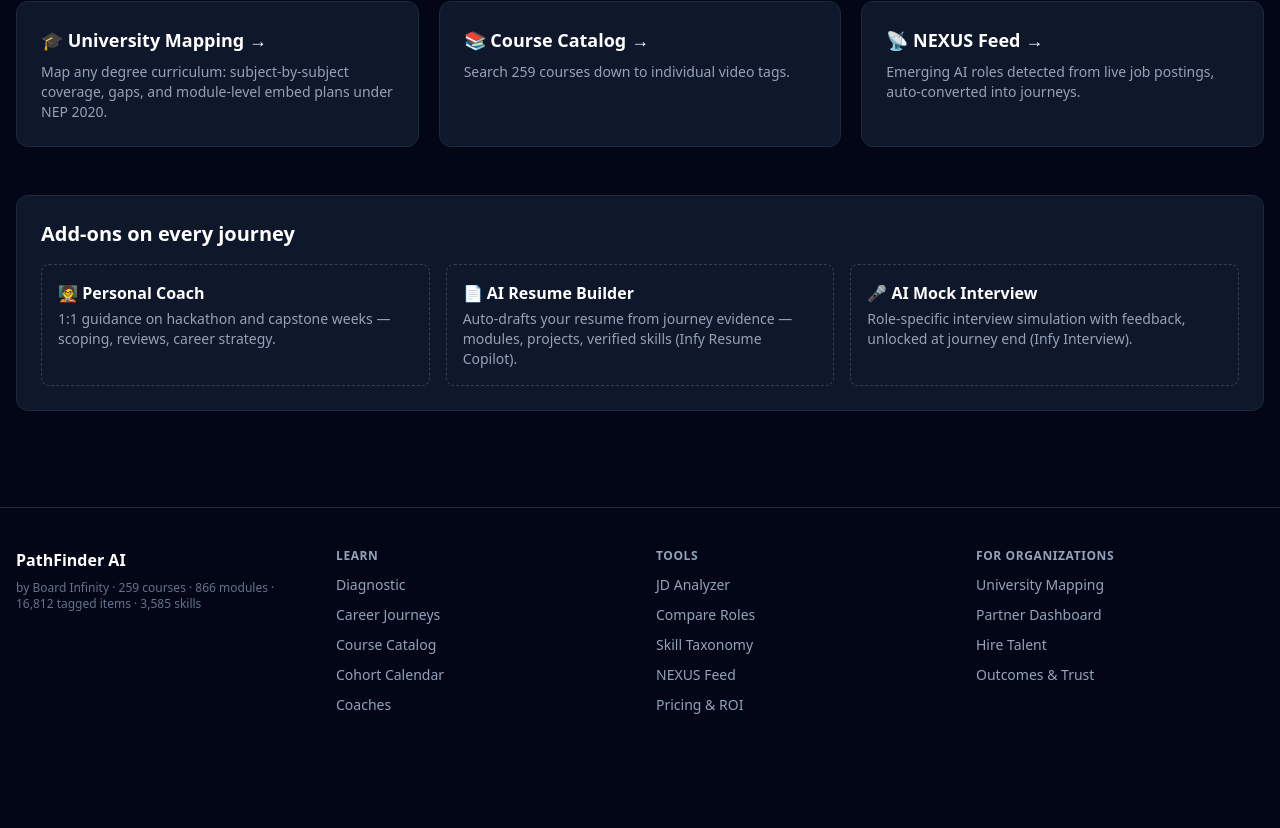
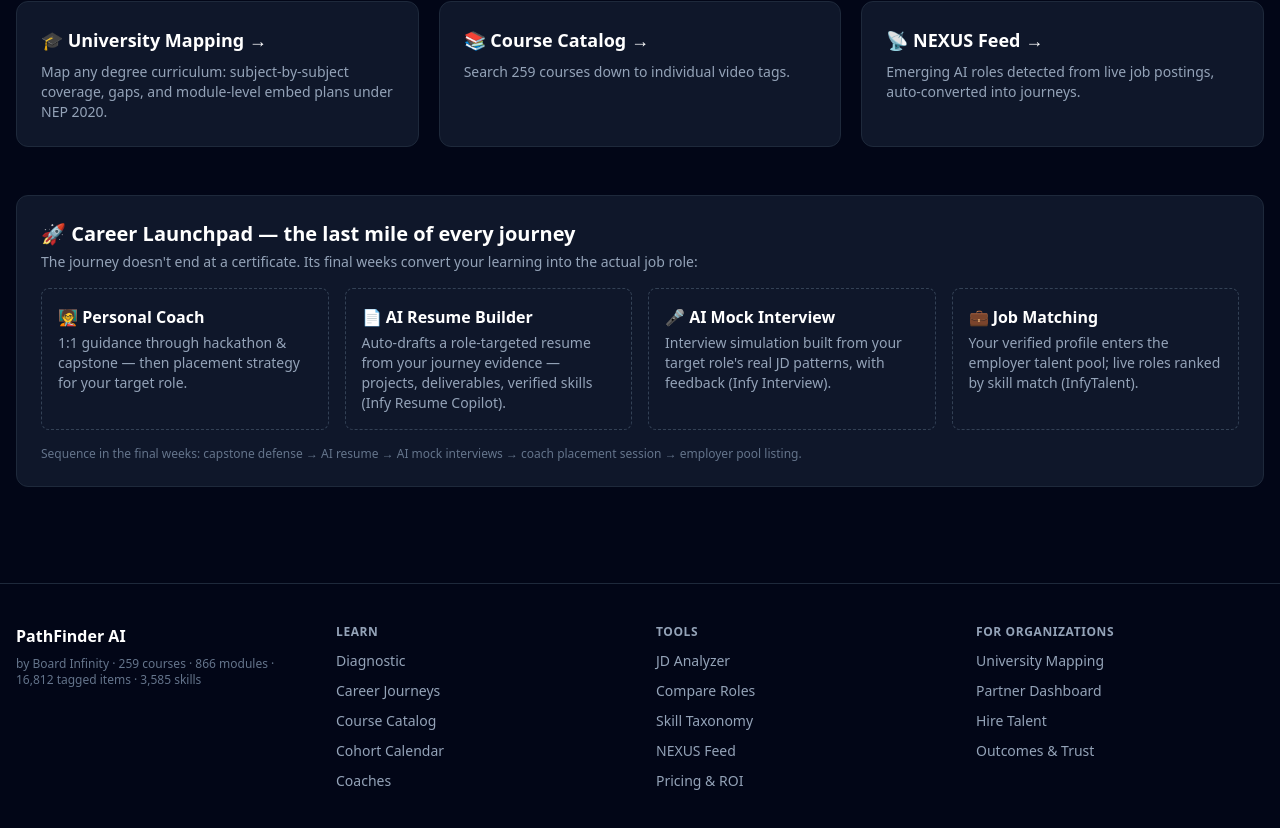
Before and after one commit to ravi6703/infyskill, a Next.js app: page / in a window 1280 px wide. Shown: the part 950-1778 px from the top of the page. Before the commit the page ends 1706 px from the top, so only its background shows below. Built offline with nearby package versions, Linux system fonts and the light colour scheme; no server answers.

Commit message:
v4.1: Career Launchpad framing (job-outcome add-ons + placement step), explainable degree benchmarks with subject-level evidence

```diff
--- a/app/page.jsx
+++ b/app/page.jsx
@@ -56,22 +56,28 @@
         ))}
       </section>
 
-      <section className="card mt-12 p-6">
-        <h2 className="text-xl font-bold text-white">Add-ons on every journey</h2>
-        <div className="mt-4 grid gap-4 sm:grid-cols-3">
+      <section className="card mt-12 border-emerald-900/50 p-6">
+        <h2 className="text-xl font-bold text-white">🚀 Career Launchpad — the last mile of every journey</h2>
+        <p className="mt-1 text-sm text-slate-400">The journey doesn&apos;t end at a certificate. Its final weeks convert your learning into the actual job role:</p>
+        <div className="mt-4 grid gap-4 sm:grid-cols-2 lg:grid-cols-4">
           <div className="rounded-lg border border-dashed border-slate-700 p-4">
             <p className="font-semibold text-white">🧑‍🏫 Personal Coach</p>
-            <p className="mt-1 text-sm text-slate-400">1:1 guidance on hackathon and capstone weeks — scoping, reviews, career strategy.</p>
+            <p className="mt-1 text-sm text-slate-400">1:1 guidance through hackathon & capstone — then placement strategy for your target role.</p>
           </div>
           <div className="rounded-lg border border-dashed border-slate-700 p-4">
             <p className="font-semibold text-white">📄 AI Resume Builder</p>
-            <p className="mt-1 text-sm text-slate-400">Auto-drafts your resume from journey evidence — modules, projects, verified skills (Infy Resume Copilot).</p>
+            <p className="mt-1 text-sm text-slate-400">Auto-drafts a role-targeted resume from your journey evidence — projects, deliverables, verified skills (Infy Resume Copilot).</p>
           </div>
           <div className="rounded-lg border border-dashed border-slate-700 p-4">
             <p className="font-semibold text-white">🎤 AI Mock Interview</p>
-            <p className="mt-1 text-sm text-slate-400">Role-specific interview simulation with feedback, unlocked at journey end (Infy Interview).</p>
+            <p className="mt-1 text-sm text-slate-400">Interview simulation built from your target role&apos;s real JD patterns, with feedback (Infy Interview).</p>
+          </div>
+          <div className="rounded-lg border border-dashed border-slate-700 p-4">
+            <p className="font-semibold text-white">💼 Job Matching</p>
+            <p className="mt-1 text-sm text-slate-400">Your verified profile enters the employer talent pool; live roles ranked by skill match (InfyTalent).</p>
           </div>
         </div>
+        <p className="mt-4 text-xs text-slate-500">Sequence in the final weeks: capstone defense → AI resume → AI mock interviews → coach placement session → employer pool listing.</p>
       </section>
     </div>
   );
--- a/app/university/page.jsx
+++ b/app/university/page.jsx
@@ -103,18 +103,40 @@
 
       <section className="mt-14">
         <h2 className="text-xl font-bold text-white">Pre-analyzed degree benchmarks</h2>
-        <div className="mt-4 grid gap-3 sm:grid-cols-2 lg:grid-cols-3">
+        <div className="card mt-3 border-brand-900 p-4 text-sm text-slate-300">
+          <p className="font-semibold text-white">What is this?</p>
+          <p className="mt-1 text-slate-400">We already ran 9 common Indian degree structures through the same engine you see above. Each card answers one question for a university:
+            <span className="text-brand-300"> “How much of this degree can Board Infinity deliver from its recorded library, today?”</span></p>
+          <ul className="mt-2 space-y-1 text-xs text-slate-400">
+            <li>• <span className="text-emerald-300">Coverage %</span> = subjects fully matched to a course count 1, partially matched count ½, unmatched count 0 — divided by total core subjects.</li>
+            <li>• <span className="text-emerald-300">Covered subjects</span> → delivered as async modules + live tutorials under NEP 2020&apos;s 40% online-credit allowance, with semester hackathons and a final-year capstone.</li>
+            <li>• <span className="text-amber-300">Gaps</span> (theory, math, law, labs) → stay with university faculty. That&apos;s deliberate — we supply the industry-aligned layer, the university keeps the academic core.</li>
+          </ul>
+          <p className="mt-2 text-xs text-slate-500">Click any degree to see the subject-by-subject evidence. These are benchmarks against typical syllabi — upload your actual curriculum above for your exact number.</p>
+        </div>
+        <div className="mt-4 space-y-3">
           {degrees.map((d) => (
-            <div key={d.name} className="card p-4">
-              <h3 className="text-sm font-bold text-white">{d.name}</h3>
-              <div className="mt-2 flex items-center gap-3">
-                <div className="h-2 flex-1 overflow-hidden rounded bg-slate-800">
-                  <div className="h-full bg-gradient-to-r from-brand-500 to-accent-500" style={{ width: `${d.coverage_pct}%` }} />
+            <details key={d.name} className="card p-4">
+              <summary className="cursor-pointer">
+                <div className="inline-flex w-[calc(100%-1.5rem)] flex-wrap items-center gap-3">
+                  <h3 className="text-sm font-bold text-white">{d.name}</h3>
+                  <div className="h-2 min-w-32 flex-1 overflow-hidden rounded bg-slate-800">
+                    <div className="h-full bg-gradient-to-r from-brand-500 to-accent-500" style={{ width: `${d.coverage_pct}%` }} />
+                  </div>
+                  <span className="text-sm font-bold text-white">{d.coverage_pct}%</span>
+                  <span className="text-xs text-slate-500">{d.mapped} of {d.total} subjects</span>
                 </div>
-                <span className="text-sm font-bold text-white">{d.coverage_pct}%</span>
+              </summary>
+              <div className="mt-3 space-y-1.5 border-t border-slate-800 pt-3">
+                {(d.subjects || []).map((s, i) => (
+                  <div key={i} className="flex flex-wrap items-center gap-2 rounded-lg bg-slate-950/60 px-3 py-2 text-xs">
+                    <span className={`chip ${s.coverage === "Full" ? "bg-emerald-900/60 text-emerald-300" : s.coverage === "Partial" ? "bg-sky-900/60 text-sky-300" : "bg-amber-900/60 text-amber-300"}`}>{s.coverage}</span>
+                    <span className="font-semibold text-slate-200">{s.subject}</span>
+                    <span className="ml-auto text-slate-500">{s.mapped && s.mapped !== "-" ? `→ ${s.mapped}` : "University-retained / to be produced"}</span>
+                  </div>
+                ))}
               </div>
-              <p className="mt-1 text-xs text-slate-500">{d.mapped} of {d.total} subjects mapped</p>
-            </div>
+            </details>
           ))}
         </div>
       </section>
--- a/components/WeekPlan.jsx
+++ b/components/WeekPlan.jsx
@@ -185,7 +185,7 @@
               <div className="mt-2 flex flex-wrap gap-2">
                 {w.addons.map((a, i) => (
                   <button key={i} className="chip border border-dashed border-slate-600 bg-slate-900 text-slate-300 hover:border-brand-500" title="Add-on — coming soon">
-                    {a.kind === "coach" ? "🧑‍🏫" : a.kind === "resume" ? "📄" : "🎤"} {a.label}
+                    {a.kind === "coach" ? "🧑‍🏫" : a.kind === "resume" ? "📄" : a.kind === "jobs" ? "💼" : "🎤"} {a.label}
                   </button>
                 ))}
               </div>
```
Also changed, not shown: lib/engine.js.
